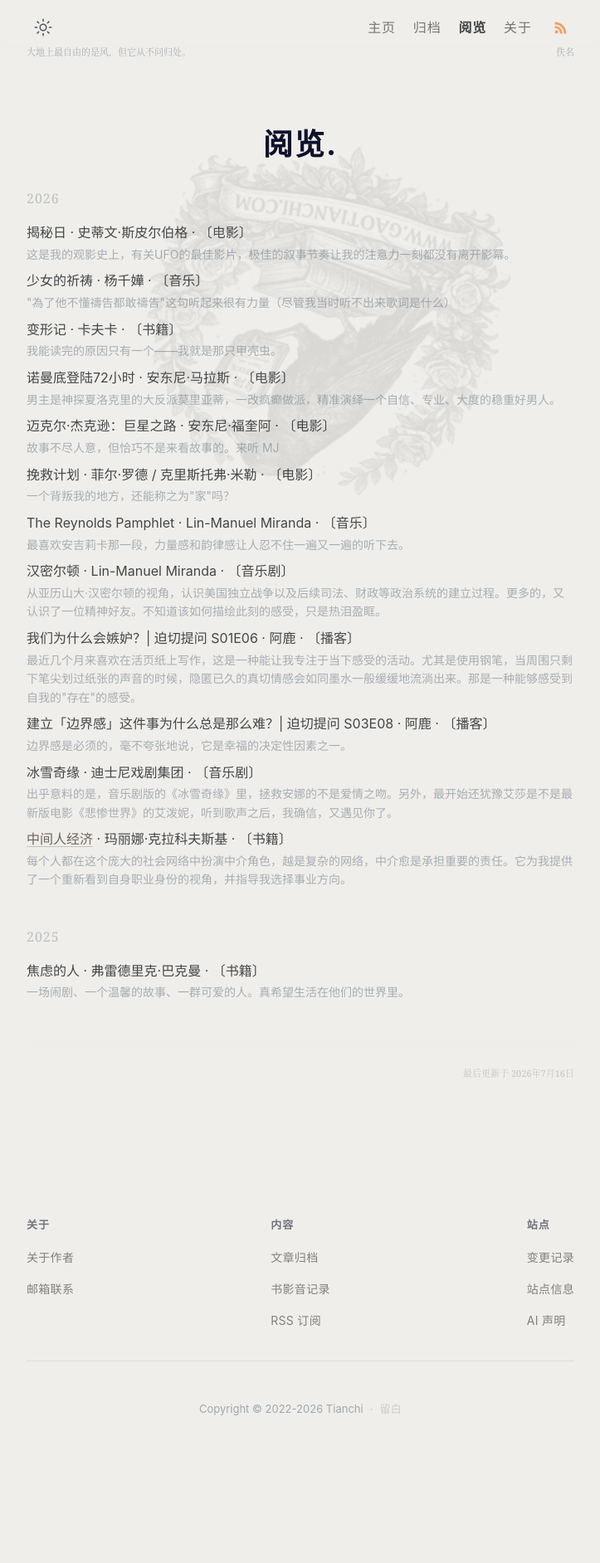
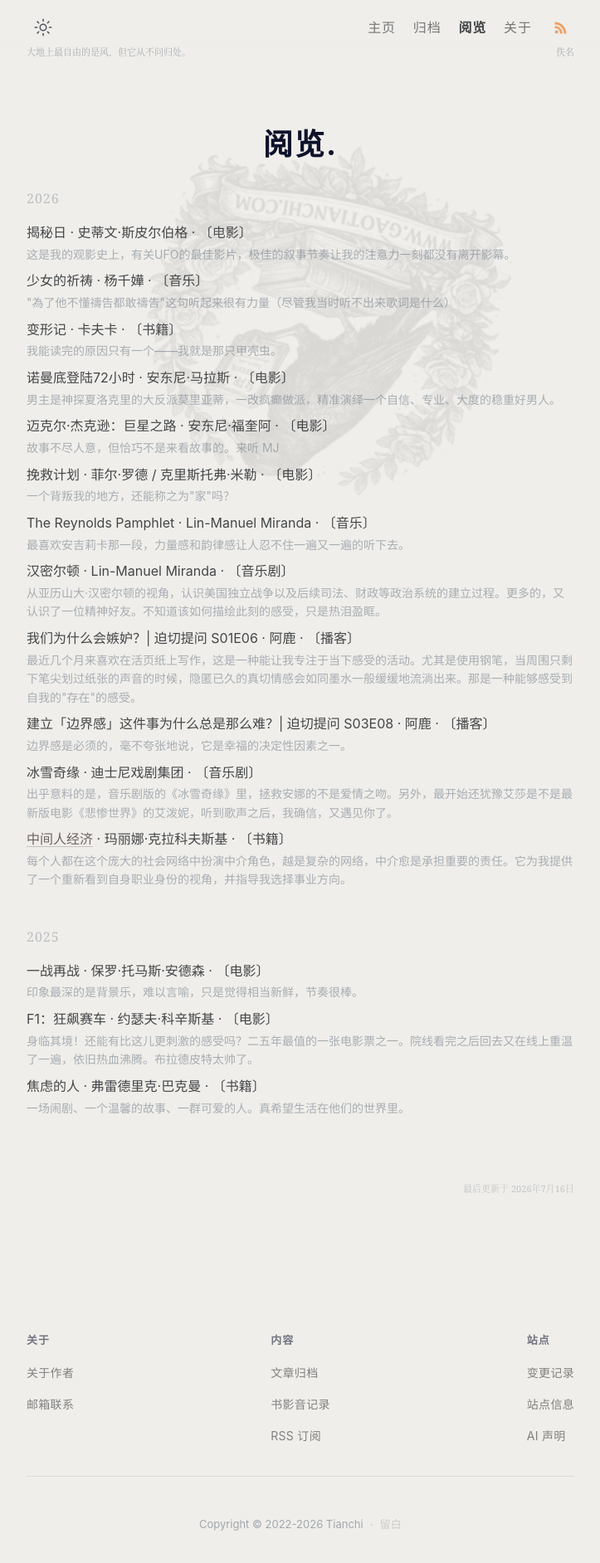
Before and after one commit to gaotianchi/gaotianchi.github.io, a Jekyll site: the page built from _pages/library.html, in a window 1280 px wide. Shown: the whole page at 83% size, without its empty margins (278-1001 px from the left). Built offline with Jekyll 4.4.1, drawn with Linux system fonts in a browser that asks for light colours; before the commit the page ends 1745 px from its top, so only the background shows below that.

Commit message:
feat(consuming): 添加电影《一战再战》《F1：狂飙赛车》
Co-Authored-By: Claude Fable 5 <noreply@anthropic.com>

```diff
--- a/_data/consuming.yml
+++ b/_data/consuming.yml
@@ -83,6 +83,18 @@
   notes: 每个人都在这个庞大的社会网络中扮演中介角色，越是复杂的网络，中介愈是承担重要的责任。它为我提供了一个重新看到自身职业身份的视角，并指导我选择事业方向。
   post: /rethinking-value-connection-middleman-economy/
 
+- title: 一战再战
+  creator: 保罗·托马斯·安德森
+  type: 电影
+  started: 2025-10-18
+  notes: 印象最深的是背景乐，难以言喻，只是觉得相当新鲜，节奏很棒。
+
+- title: F1：狂飙赛车
+  creator: 约瑟夫·科辛斯基
+  type: 电影
+  started: 2025-09-27
+  notes: 身临其境！还能有比这儿更刺激的感受吗？二五年最值的一张电影票之一。院线看完之后回去又在线上重温了一遍，依旧热血沸腾。布拉德皮特太帅了。
+
 - title: 焦虑的人
   creator: 弗雷德里克·巴克曼
   type: 书籍
```
